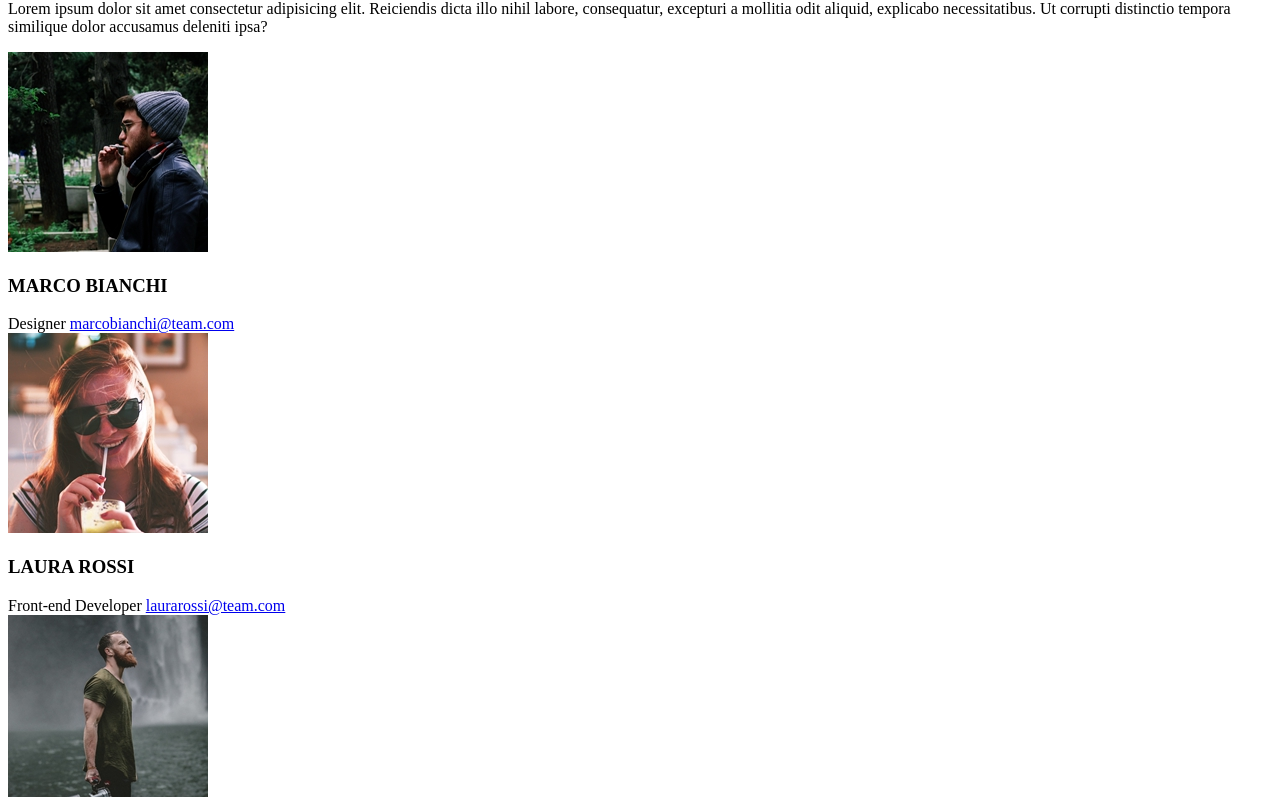
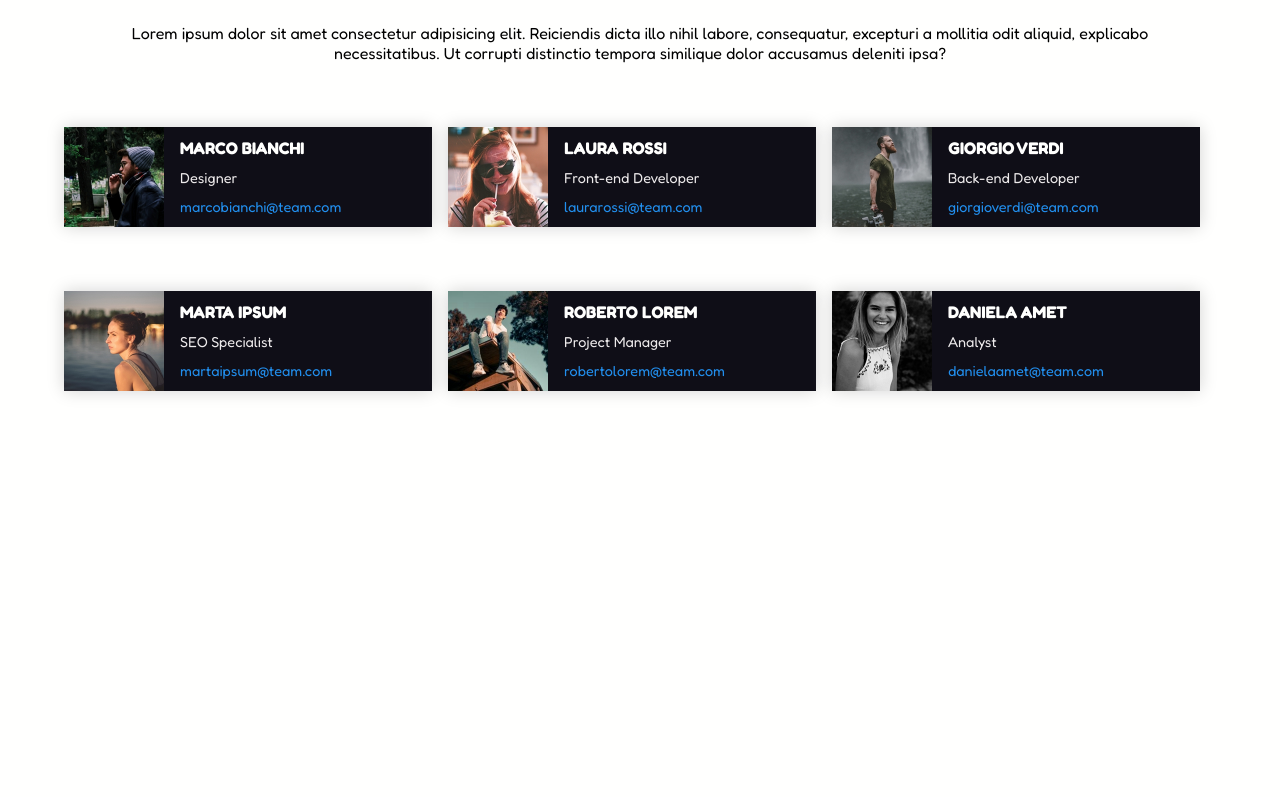
Before and after one commit to LiciaLicari/html-css-float-cards, a plain HTML site: page index.html in a window 1280 px wide. Shown: the part 80-877 px from the top of the page. After the commit the page ends 800 px from the top, so only its background shows below. Drawn offline with Linux system fonts and the light colour scheme.

Commit message:
fix css file name

```diff
--- a/index.html
+++ b/index.html
@@ -9,7 +9,7 @@
         <link
             href="https://fonts.googleapis.com/css2?family=Fredoka:wght@400;700&display=swap"
             rel="stylesheet">
-        <link rel="stylesheet" href="./assets/css/style-2.css">
+        <link rel="stylesheet" href="./assets/css/style.css">
     </head>
     <body>
         <main class="container">
```
